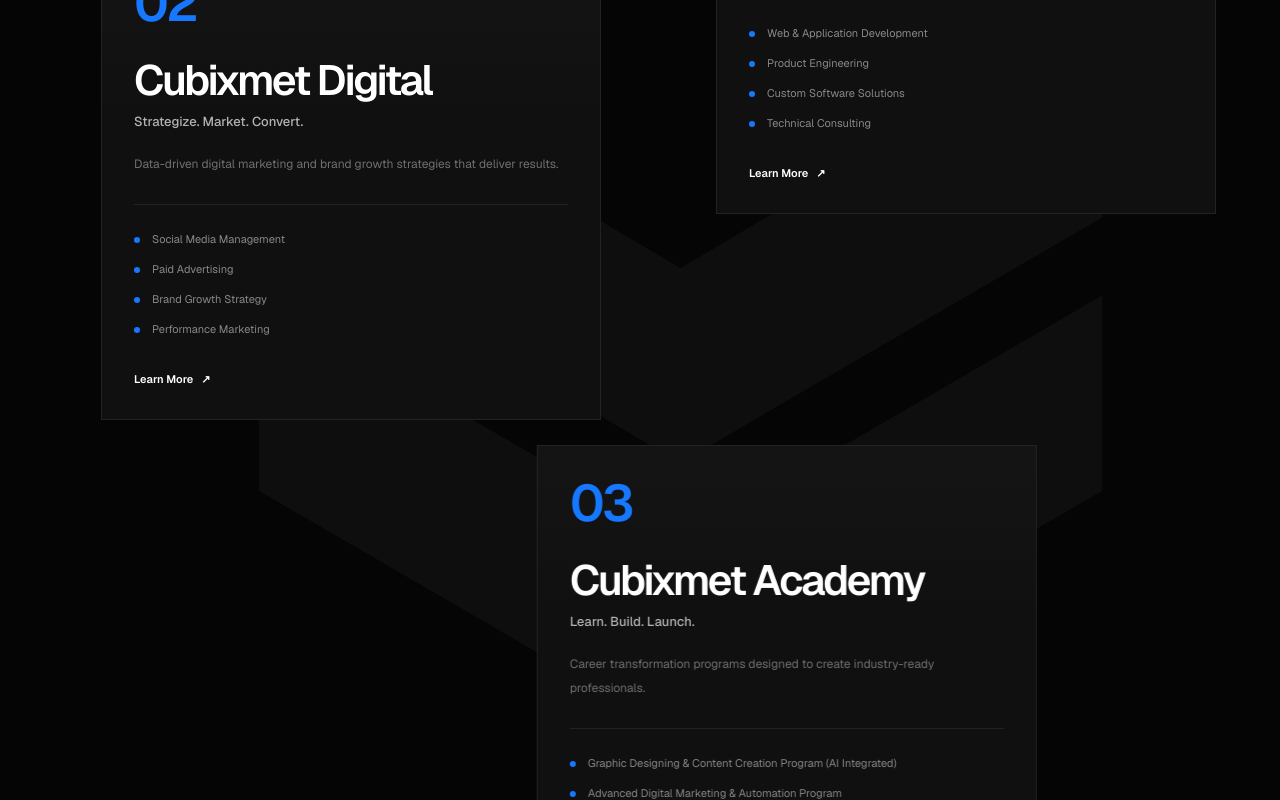
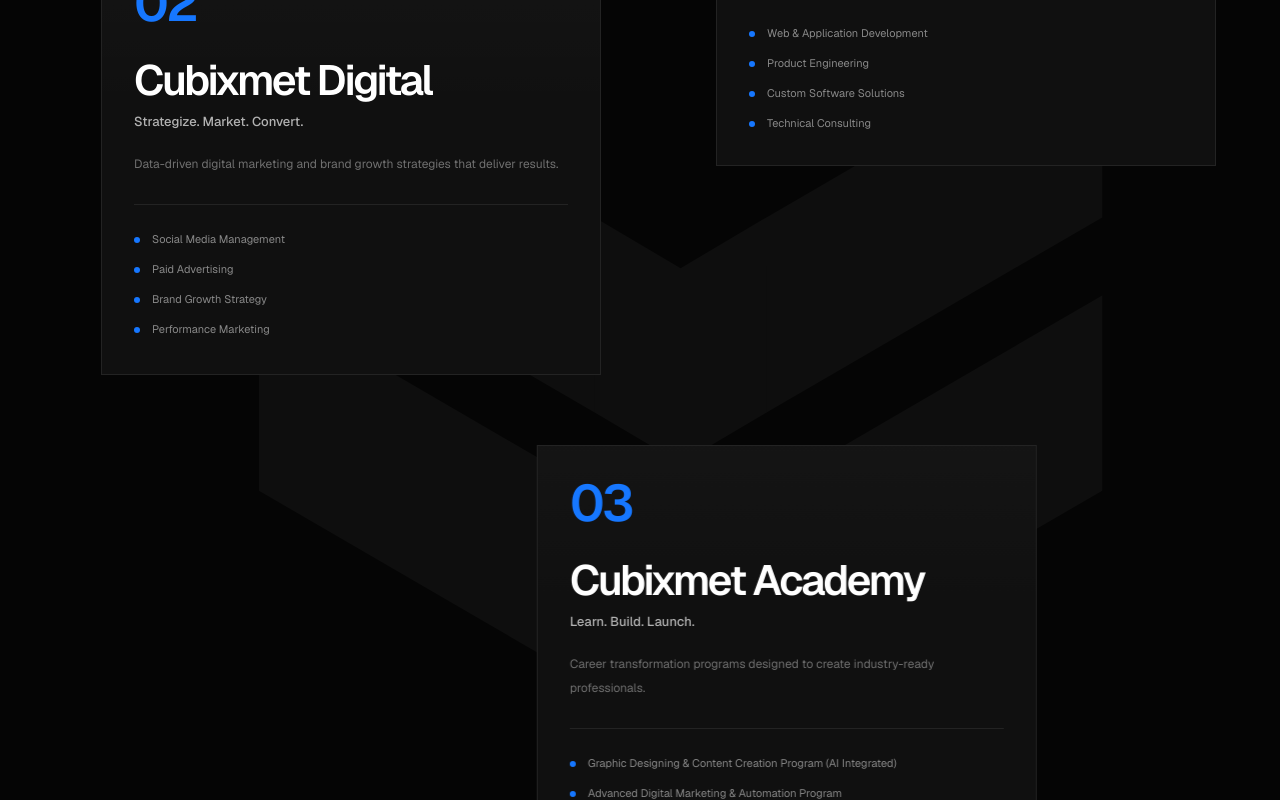
Before and after one commit to amnas-cubixmet/cubixmet, a Next.js app: page / in a window 1280 px wide. Shown: the part 1920-2720 px from the top of the page. Built offline with nearby package versions, Linux system fonts and the light colour scheme.

Commit message:
Remove venture learn more links

```diff
--- a/components/home/HomeSections.tsx
+++ b/components/home/HomeSections.tsx
@@ -256,14 +256,7 @@ function VenturesSection() {
                         ))}
                       </div>
 
-                      <a
-                        href={venture.href}
-                        target="_blank"
-                        rel="noopener noreferrer"
-                        className="mt-auto inline-flex w-fit items-center gap-2 pt-8 text-[11px] font-semibold text-white transition-colors duration-300 hover:text-[#1677FF]"
-                      >
-                        Learn More <Arrow />
-                      </a>
+
                     </div>
                   </article>
                 );
```
